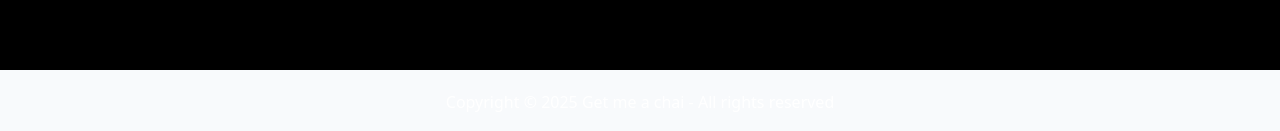
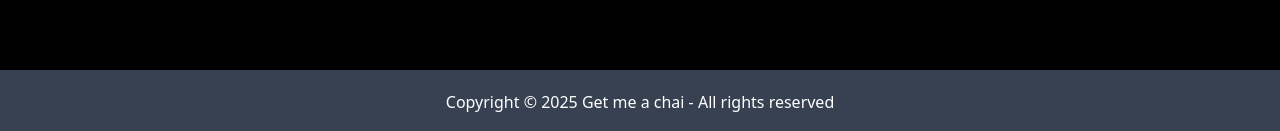
Before and after one commit to sahilbharne/get_me_a_chai, a Next.js app: page / in a window 1280 px wide. Shown: the part 1216-1347 px from the top of the page. Built offline with nearby package versions, Linux system fonts and the light colour scheme; no server answers.

Commit message:
Update Footer.js

```diff
--- a/app/components/Footer.js
+++ b/app/components/Footer.js
@@ -5,7 +5,7 @@
     const currentYear = new Date().getFullYear();
 
   return (
-    <footer className='bg-slate-50 text-white flex items-center justify-center  px-4 h-16'>
+    <footer className='bg-gray-700 text-white flex items-center justify-center  px-4 h-16'>
         <p className='text-center'>Copyright &copy; {currentYear} Get me a chai - All rights reserved</p>
     </footer>
   )
```
